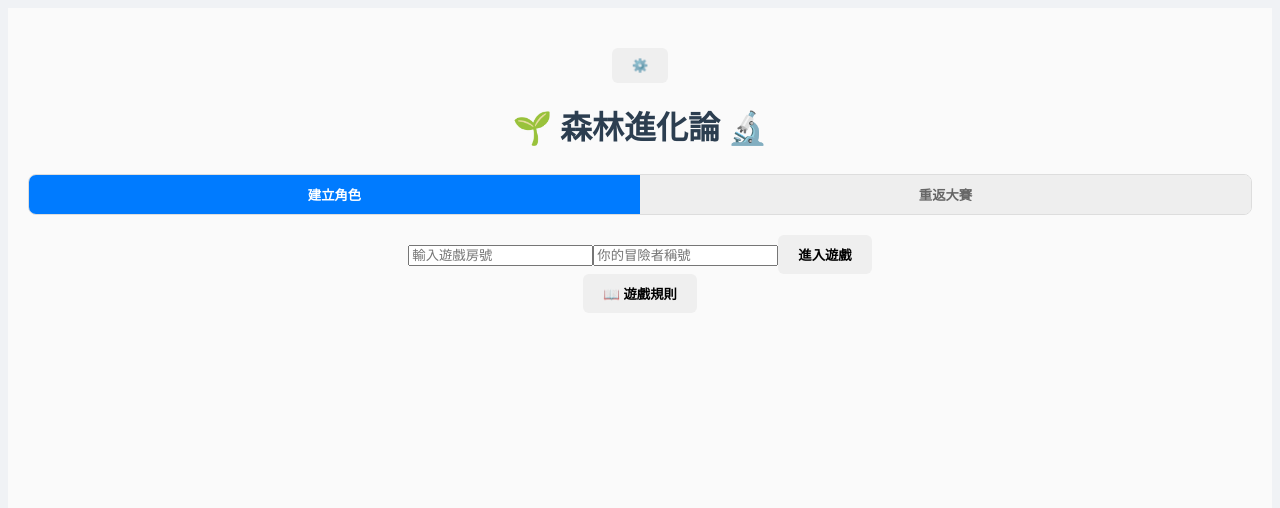
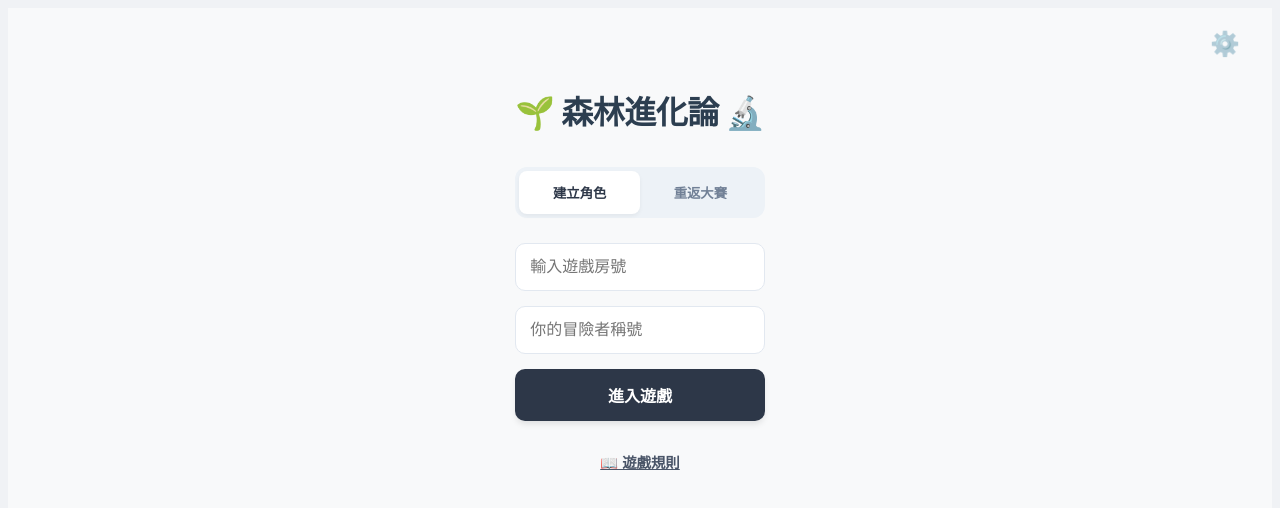
Before and after one commit to Jeremy37H/forest-evolution-game, a Vue app in the folder client/: page / in a window 1280 px wide. Shown: the top 508 px of the page. Built offline with nearby package versions, Linux system fonts and the light colour scheme.

Commit message:
style: refine login interface for a cleaner premium look

```diff
--- a/client/src/App.vue
+++ b/client/src/App.vue
@@ -307,33 +307,121 @@ const gameCodeInput = ref('');
 
 <style scoped>
 /* Scoped layout only */
-#game-container { font-family: 'Inter', sans-serif; height: 100vh; display: flex; flex-direction: column; overflow: hidden; background: #fafafa; }
-.login-screen { padding: 40px 20px; text-align: center; }
-.login-tabs { display: flex; margin: 20px 0; border: 1px solid #ddd; border-radius: 8px; overflow: hidden; }
-.login-tabs button { flex: 1; padding: 10px; border-radius: 0; background: #eee; color: #666; }
-.login-tabs button.active { background: #007bff; color: white; }
+#game-container {
+  font-family: 'Inter', -apple-system, BlinkMacSystemFont, sans-serif;
+  height: 100vh;
+  display: flex;
+  flex-direction: column;
+  overflow: hidden;
+  background: #f8f9fa; /* 原本乾淨的淺灰背景 */
+}
+
+.login-screen {
+  padding: 60px 20px;
+  max-width: 400px;
+  margin: 0 auto;
+  text-align: center;
+}
+
+h1 {
+  font-weight: 800;
+  margin-bottom: 30px;
+  color: #2c3e50;
+  letter-spacing: -0.5px;
+}
+
+.login-tabs {
+  display: flex;
+  margin-bottom: 25px;
+  background: #edf2f7;
+  padding: 4px;
+  border-radius: 12px;
+}
+
+.login-tabs button {
+  flex: 1;
+  padding: 12px;
+  border: none;
+  border-radius: 8px;
+  background: transparent;
+  color: #718096;
+  font-weight: 600;
+  transition: all 0.2s;
+}
+
+.login-tabs button.active {
+  background: white;
+  color: #2d3748;
+  box-shadow: 0 2px 4px rgba(0,0,0,0.05);
+}
+
+.login-form {
+  display: flex;
+  flex-direction: column;
+  gap: 15px;
+}
+
+.login-form input {
+  padding: 14px;
+  border: 1px solid #e2e8f0;
+  border-radius: 10px;
+  font-size: 1rem;
+  background: white;
+}
+
+.primary-btn {
+  background: #2d3748; /* 深色沉穩配色 */
+  color: white;
+  padding: 14px;
+  border-radius: 10px;
+  font-weight: 700;
+  font-size: 1rem;
+  border: none;
+  cursor: pointer;
+  box-shadow: 0 4px 6px -1px rgba(0, 0, 0, 0.1);
+}
+
+.rules-btn {
+  margin-top: 20px;
+  background: none;
+  border: none;
+  color: #4a5568;
+  text-decoration: underline;
+  font-size: 0.9rem;
+  cursor: pointer;
+}
+
+.admin-top-btn {
+  position: absolute;
+  top: 20px;
+  right: 20px;
+  background: none;
+  border: none;
+  font-size: 1.5rem;
+  cursor: pointer;
+  opacity: 0.6;
+}
+
 .game-wrapper { flex: 1; display: flex; flex-direction: column; padding: 15px; position: relative; }
+/* ... (keep existing wrapper and phase styles) */
 .top-row { display: flex; justify-content: space-between; align-items: center; margin-bottom: 15px; color: #333; }
 .top-btns { display: flex; gap: 8px; }
-.mini-btn { width: 32px; height: 32px; padding: 0; display: flex; align-items: center; justify-content: center; }
+.mini-btn { width: 32px; height: 32px; padding: 0; display: flex; align-items: center; justify-content: center; border-radius: 8px; border: 1px solid #ddd; background: white; }
 .phase-container { flex: 1; overflow-y: auto; padding-bottom: 80px; }
-.p-card { background: rgba(255,255,255,0.9); border-radius: 8px; padding: 12px; margin-bottom: 10px; box-shadow: 0 2px 4px rgba(0,0,0,0.05); }
+.p-card { background: white; border-radius: 12px; padding: 15px; margin-bottom: 12px; box-shadow: 0 1px 3px rgba(0,0,0,0.1); border: 1px solid #edf2f7; }
 .p-header { display: flex; justify-content: space-between; margin-bottom: 8px; }
 .p-actions { display: flex; gap: 8px; justify-content: flex-end; }
-.skill-i { width: 36px; height: 36px; padding: 0; background: #f0f0f0; border: 1px solid #ccc; font-size: 1.2em; }
-.attack-btn { background: #dc3545; color: white; padding: 5px 15px; border-radius: 4px; }
+.skill-i { width: 36px; height: 36px; padding: 0; background: #f7fafc; border: 1px solid #edf2f7; font-size: 1.2em; border-radius: 10px; }
+.attack-btn { background: #e53e3e; color: white; padding: 6px 16px; border-radius: 8px; border: none; font-weight: 600; }
 .quick-skills { position: absolute; bottom: 100px; left: 15px; right: 15px; display: flex; gap: 8px; overflow-x: auto; padding: 5px 0; }
-.q-btn { background: #fff; border: 1px solid #007bff; color: #007bff; border-radius: 20px; white-space: nowrap; padding: 5px 15px; box-shadow: 0 2px 8px rgba(0,123,255,0.2); }
-.log-view { height: 80px; background: rgba(0,0,0,0.05); border-radius: 8px; padding: 10px; overflow-y: auto; font-size: 0.85em; }
+.q-btn { background: #fff; border: 1px solid #3182ce; color: #3182ce; border-radius: 20px; white-space: nowrap; padding: 6px 18px; box-shadow: 0 4px 6px rgba(0,0,0,0.05); font-weight: 600; }
+.log-view { height: 80px; background: #fff; border: 1px solid #edf2f7; border-radius: 12px; padding: 12px; overflow-y: auto; font-size: 0.85em; }
 .l-m { margin-bottom: 4px; }
-.l-m.battle { color: #856404; }
-.l-m.error { color: #dc3545; }
-.l-m.success { color: #28a745; }
 .death-overlay { position: absolute; inset: 0; background: rgba(0,0,0,0.9); display: flex; align-items: center; justify-content: center; z-index: 500; border-radius: 12px; text-align: center; color: white; }
-.code-display { font-size: 2.5em; font-weight: bold; background: #eee; padding: 20px; border-radius: 8px; margin: 20px 0; border: 2px dashed #007bff; }
+.code-display { font-size: 2.5em; font-weight: bold; background: #f7fafc; padding: 20px; border-radius: 12px; margin: 20px 0; border: 2px dashed #cbd5e0; color: #2d3748; }
 .scout-badge { padding: 10px 20px; border-radius: 20px; font-weight: bold; display: inline-block; box-shadow: 0 0 10px rgba(0,0,0,0.1); }
-.scout-badge.wood { background: #4caf50; color: white; }
-.scout-badge.water { background: #2196f3; color: white; }
-.scout-badge.fire { background: #f44336; color: white; }
-.scout-badge.thunder { background: #ffeb3b; color: #333; }
+.scout-badge.wood { background: #48bb78; color: white; }
+.scout-badge.water { background: #4299e1; color: white; }
+.scout-badge.fire { background: #f56565; color: white; }
+.scout-badge.thunder { background: #ecc94b; color: #1a202c; }
 </style>
```
